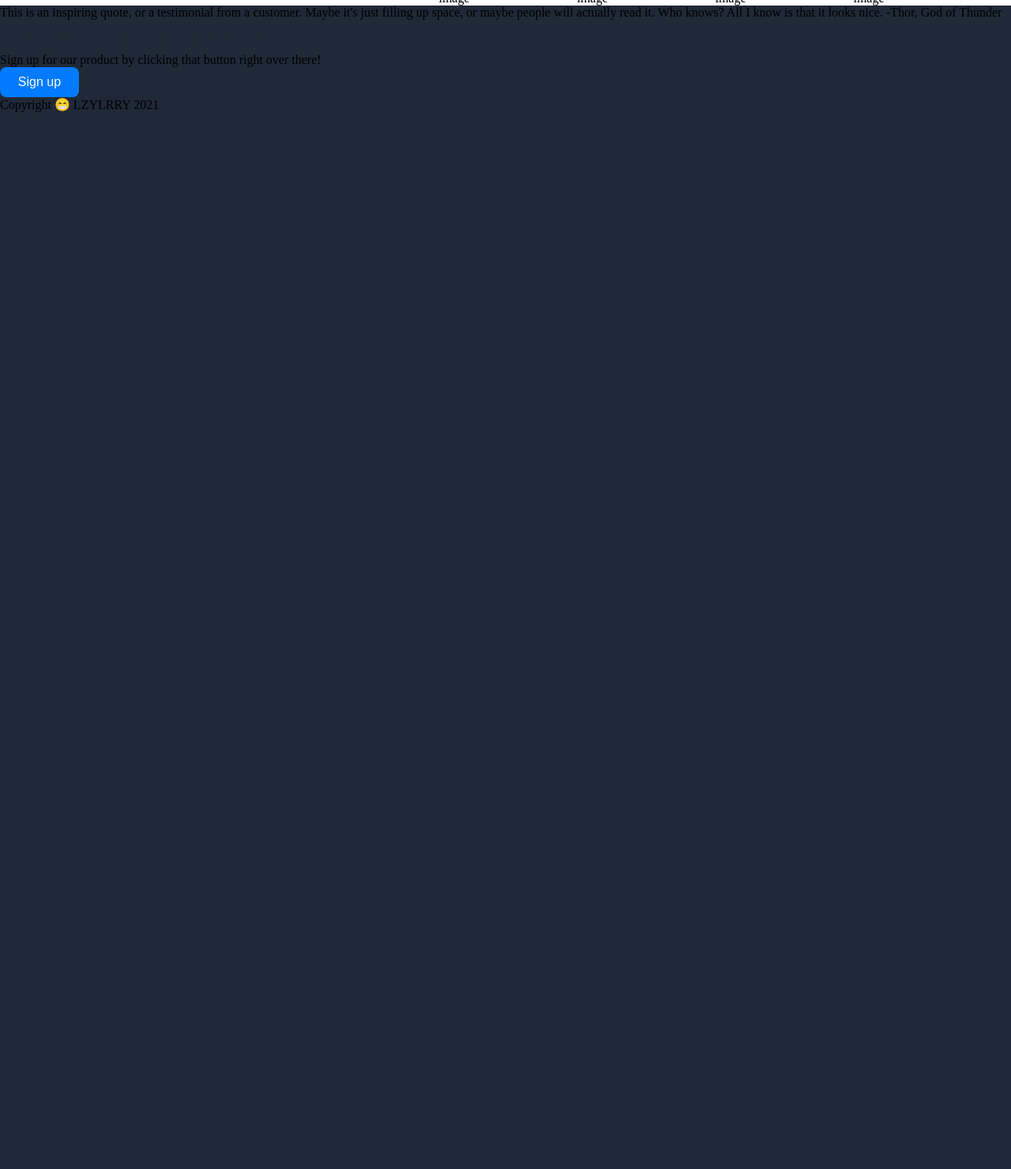
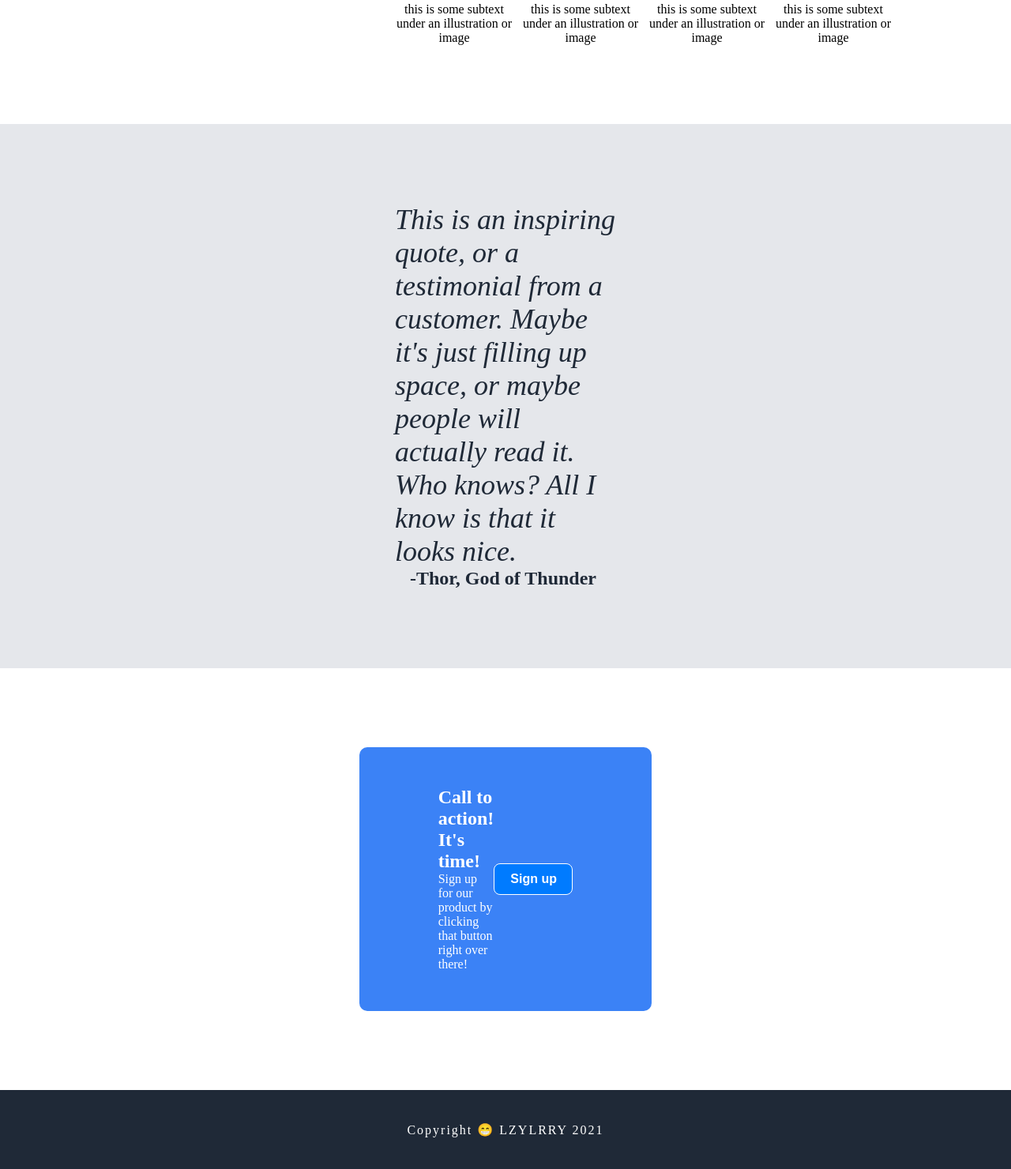
Before and after one commit to LZYLRRY/landing-page, a plain HTML site: page index.html in a window 1280 px wide. Shown: the part 934-2414 px from the top of the page at 79% size. Before the commit the page ends 1076 px from the top, so only its background shows below. Drawn offline with Linux system fonts and the light colour scheme.

Commit message:
Edit HTML and finish css
Footer felt buggy. CSS should be cleaner with better selectors.

```diff
--- a/index.html
+++ b/index.html
@@ -36,16 +36,20 @@
                 <h2>Some random information.</h2>
                 <div class="section-two-container">
                     <div class="section-two-container-main-main">
-                        <div class="section-two-container-main"></div><p>this is some subtext under an illustration or image</p>
+                        <div class="section-two-container-main"></div>
+                        <p>this is some subtext under an illustration or image</p>
                     </div>
                     <div class="section-two-container-main-main">
-                        <div class="section-two-container-main"></div><p>this is some subtext under an illustration or image</p>
+                        <div class="section-two-container-main"></div>
+                        <p>this is some subtext under an illustration or image</p>
                     </div>
                     <div class="section-two-container-main-main">
-                        <div class="section-two-container-main"></div><p>this is some subtext under an illustration or image</p>
+                        <div class="section-two-container-main"></div>
+                        <p>this is some subtext under an illustration or image</p>
                     </div>
                     <div class="section-two-container-main-main">
-                        <div class="section-two-container-main"></div><p>this is some subtext under an illustration or image</p>
+                        <div class="section-two-container-main"></div>
+                        <p>this is some subtext under an illustration or image</p>
                     </div>
                 </div>
             </div>
@@ -53,22 +57,27 @@
 
         <section class="section-three">
             <blockquote>
-                This is an inspiring quote, or a testimonial from a customer. Maybe it's just filling up space, or maybe
-                people will actually read it. Who knows? All I know is that it looks nice. -Thor, God of Thunder
+                <em>
+                    This is an inspiring quote, or a testimonial from a customer. Maybe it's just filling up space, or maybe
+                    people will actually read it. Who knows? All I know is that it looks nice.
+                </em>
+                    <p>-Thor, God of Thunder</p>
             </blockquote>
         </section>
 
         <section class="section-four">
-            <div>
-                <h2>Call to action! It's time!</h2>
-                <p>Sign up for our product by clicking that button right over there!</p>
+            <div class="section-four-main">
+                <div class="section-four-main-cta">
+                    <h2>Call to action! It's time!</h2>
+                    <p>Sign up for our product by clicking that button right over there!</p>
+                </div>
                 <button>Sign up</button>
             </div>
         </section>
     </main>
 
     <footer>
-        Copyright &#128513; LZYLRRY 2021
+        <div>Copyright &#128513; LZYLRRY 2021</div>
     </footer>
 </body>
 
--- a/style/style.css
+++ b/style/style.css
@@ -50,7 +50,6 @@ main {
 }
 
 .section-one {
-    margin: 100px 0 0 0;
     display: flex;
     gap: 25px;
     color: #F9FAF8;
@@ -71,10 +70,13 @@ main {
     justify-content: center;
 }
 
-header,
-.section-two,
-.section-one {
+header {
     padding: 0 500px;
+}
+
+.section-one,
+.section-two {
+    padding: 50px 500px 100px 500px;
 }
 
 button {
@@ -96,7 +98,6 @@ button:hover {
 
 .section-two-two {
     background-color: #FFFFFF;
-    padding-top: 50px;
     display: flex;
     flex-direction: column;
     text-align: center;
@@ -108,7 +109,7 @@ button:hover {
     display: flex;
     text-align: center;
     justify-content: space-around;
-    gap: 25px;
+    gap: 10px;
     /* border: 4px solid red; */
 }
 
@@ -129,14 +130,71 @@ button:hover {
     border-radius: 8px;
 }
 
-
 h2 {
-   font-size: 36px;
-   color: #1F2937;
-   font-weight: 900;
+    font-size: 36px;
+    color: #1F2937;
+    font-weight: 900;
 }
 
-/* p {
-    width: 100px;
-    height: auto;
-} */
+.section-three {
+    padding: 100px 500px 100px 500px;
+    background-color: #E5E7EB;
+    font-size: 36px;
+    color: #1F2937;
+    display: flex;
+    justify-content: center;
+    align-items: center;
+}
+
+blockquote {
+    width: 750px;
+    /* border: 3px solid red; */
+    display: flex;
+    flex-direction: column;
+}
+
+blockquote p {
+    align-self: flex-end;
+    font-weight: 550;
+    padding-right: 25px;
+    font-size: 24px;
+}
+
+.section-four {
+    padding: 100px 500px 100px 500px;
+    display: flex;
+    background-color: #FFFFFF;
+    justify-content: center;
+    align-items: center;
+}
+
+.section-four-main {
+    background-color: #3B82F6;
+    flex-grow: 1;
+    border-radius: 10px;
+    padding: 50px 100px;
+    color: white;
+    display: flex;
+    justify-content: space-between;
+    align-items: center;
+}
+
+.section-four-main h2 {
+    color: white;
+    font-size: 24px;
+}
+
+.section-four-main button {
+    font-weight: 700;
+    border: 1px solid #FFFFFF;
+    white-space: nowrap;
+}
+
+footer div {
+    justify-content: center;
+    align-items: center;
+    display: flex;
+    height: 100px;
+    color: white;
+    letter-spacing: 2px;
+}
```
